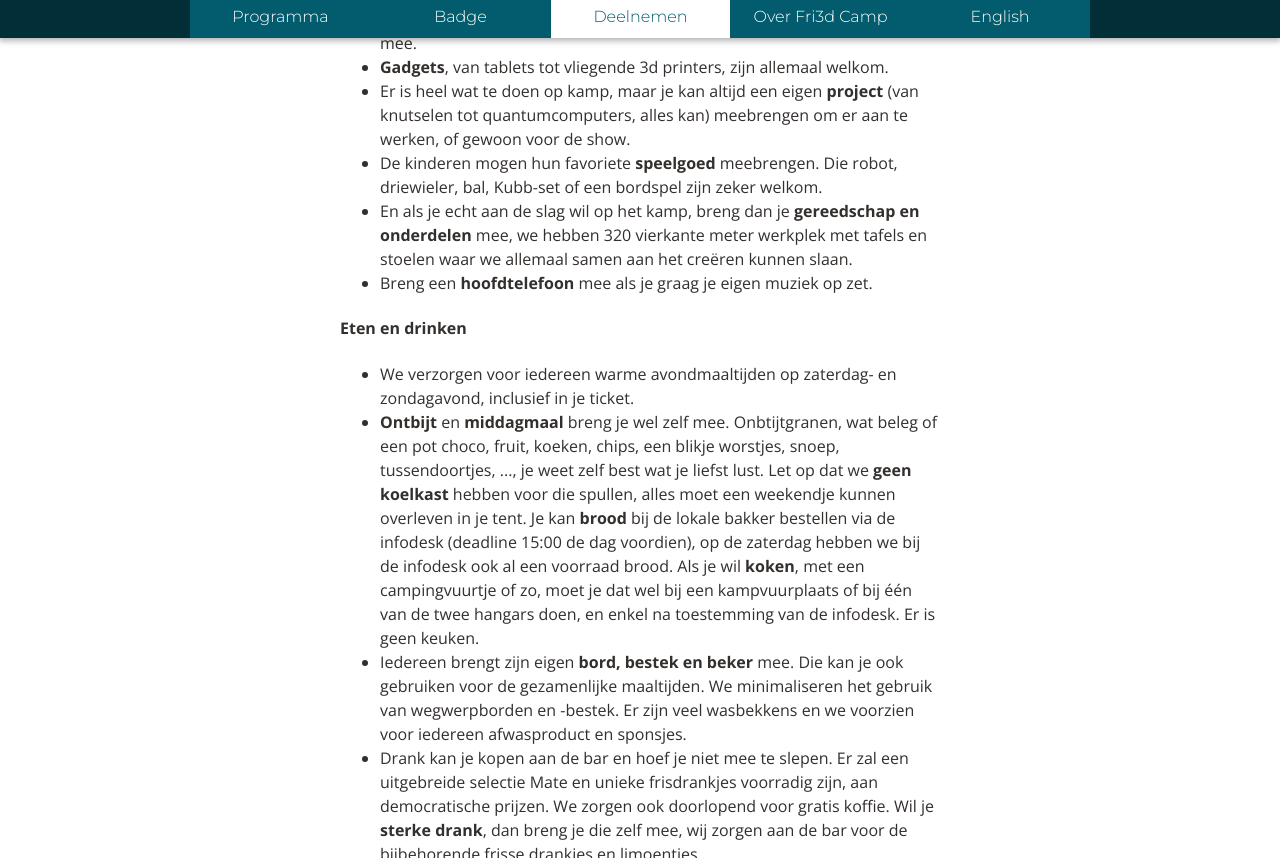
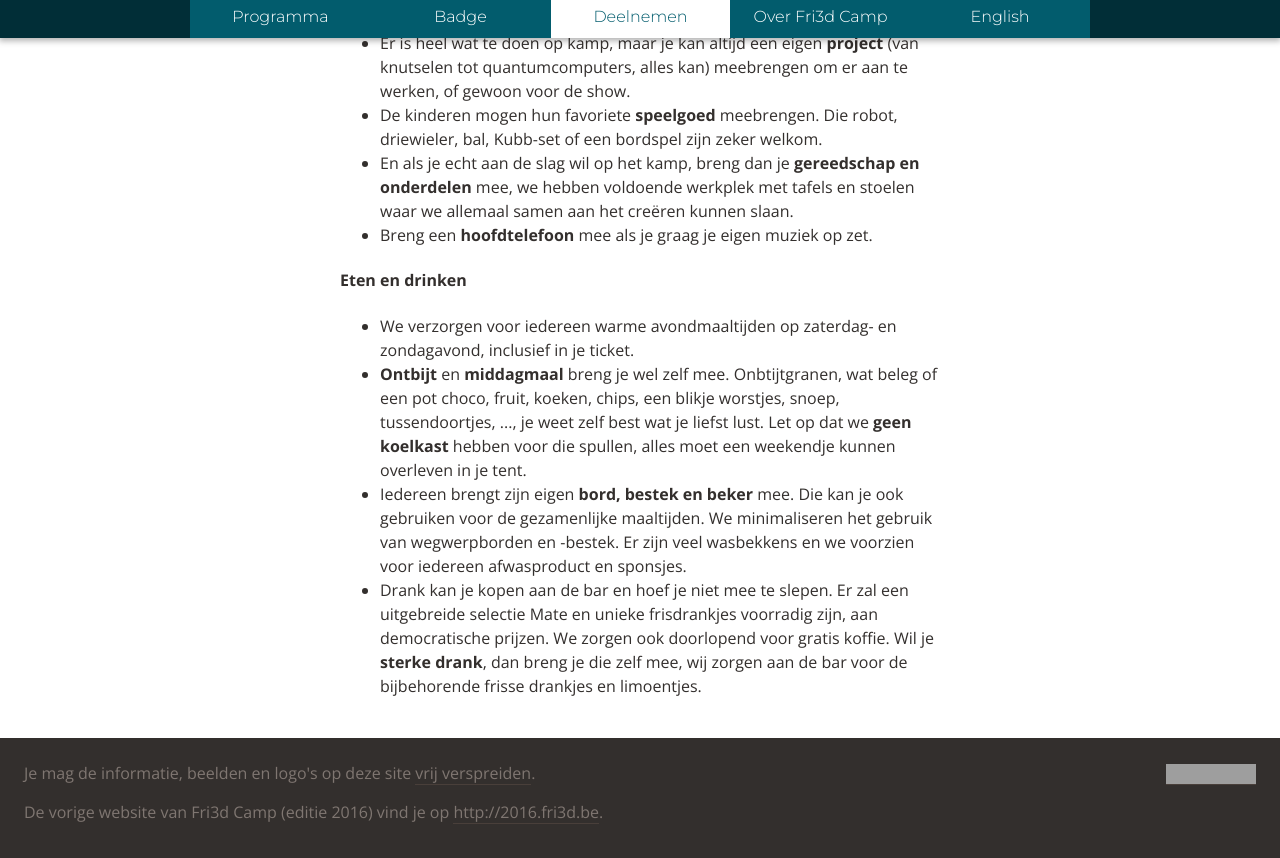
Before and after one commit to Fri3dCamp/fri3d2018-announce, a Jekyll site: the page built from deelnemen/checklist.html, in a window 1280 px wide and 900 px high, scrolled down 1972 px, cut to the strip 42-900 px from the top of the window. Built offline with Jekyll 4.4.1, drawn with Linux system fonts in a browser that asks for light colours; nearby versions of some CDN libraries; some of the changed text lies outside the part shown; grey boxes are pictures that could not be loaded.

Commit message:
correcties

```diff
--- a/deelnemen/checklist.html
+++ b/deelnemen/checklist.html
@@ -18,7 +18,7 @@
 <li><strong>Toiletzak</strong>&nbsp;met je tandenborstel, je deo en je favoriete douchegel. Er zijn voldoende douches op ons terrein.</li>
 <li><strong>WC papier</strong>&nbsp;want we brengen wel een deel van de nodige voorraad mee, maar je eigen rolletje is en blijft voor vanalles handig.</li>
 <li><strong>Zonnecr&egrave;me</strong>&nbsp;en <strong>medicijnen</strong>, zoals middeltjes tegen muggen, diarree of ochtendkaters.</li>
-<li><strong>Handdoek</strong>. Want hoe kan je een hackerkamp overleven zonder handdoek? Als je op de Hoge Rielen in een zwemvijver wil duiken, breng dan ook je <strong>zwemkledij</strong>&nbsp;mee.</li></ul><h4 class="c18" id="h.jzo7w6jlidvi"><strong>Slapen</strong></h4>
+<li><strong>Handdoek</strong>. Want hoe kan je een hackerkamp overleven zonder handdoek?</li></ul><h4 class="c18" id="h.jzo7w6jlidvi"><strong>Slapen</strong></h4>
 <ul>
 <li><strong>Tent</strong>. Iedereen kan z&#39;n tent opslaan op onze terreinen. Controleer thuis nog even of ze volledig is. Als je geen tent hebt, check dan zeker eens de Decathlon (kwaliteitstenten vanaf 30-50&euro;). Kom je met caravan of camper? Geef dit dan op voorhand door.</li>
 <li><strong>Slaapzak</strong>&nbsp;of een deken als je dat liever hebt. Vergeet ook je <strong>kussen</strong>&nbsp;niet.</li>
@@ -36,11 +36,11 @@
 <li><strong>Gadgets</strong>, van tablets tot vliegende 3d printers, zijn allemaal welkom.</li>
 <li>Er is heel wat te doen op kamp, maar je kan altijd een eigen <strong>project</strong>&nbsp;(van knutselen tot quantumcomputers, alles kan) meebrengen om er aan te werken, of gewoon voor de show.</li>
 <li>De kinderen mogen hun favoriete <strong>speelgoed</strong>&nbsp;meebrengen. Die robot, driewieler, bal, Kubb-set of een bordspel zijn zeker welkom.</li>
-<li>En als je echt aan de slag wil op het kamp, breng dan je <strong>gereedschap en onderdelen</strong>&nbsp;mee, we hebben 320 vierkante meter werkplek met tafels en stoelen waar we allemaal samen aan het cre&euml;ren kunnen slaan.</li>
+<li>En als je echt aan de slag wil op het kamp, breng dan je <strong>gereedschap en onderdelen</strong>&nbsp;mee, we hebben voldoende werkplek met tafels en stoelen waar we allemaal samen aan het cre&euml;ren kunnen slaan.</li>
 <li>Breng een <strong>hoofdtelefoon</strong>&nbsp;mee als je graag je eigen muziek op zet.</li></ul><h4 class="c18" id="h.hxuovl1syq5r"><strong>Eten en drinken</strong></h4>
 <ul>
 <li>We verzorgen voor iedereen warme avondmaaltijden op zaterdag- en zondagavond, inclusief in je ticket.</li>
-<li><strong>Ontbijt</strong>&nbsp;en <strong>middagmaal</strong>&nbsp;breng je wel zelf mee. Onbtijtgranen, wat beleg of een pot choco, fruit, koeken, chips, een blikje worstjes, snoep, tussendoortjes, ..., je weet zelf best wat je liefst lust. Let op dat we <strong>geen koelkast</strong>&nbsp;hebben voor die spullen, alles moet een weekendje kunnen overleven in je tent. Je kan <strong>brood</strong>&nbsp;bij de lokale bakker bestellen via de infodesk (deadline 15:00 de dag voordien), op de zaterdag hebben we bij de infodesk ook al een voorraad brood.&nbsp;Als je wil <strong>koken</strong>, met een campingvuurtje of zo, moet je dat wel bij een kampvuurplaats of bij &eacute;&eacute;n van de twee hangars doen, en enkel na toestemming van de infodesk. Er is geen keuken.</li>
+<li><strong>Ontbijt</strong>&nbsp;en <strong>middagmaal</strong>&nbsp;breng je wel zelf mee. Onbtijtgranen, wat beleg of een pot choco, fruit, koeken, chips, een blikje worstjes, snoep, tussendoortjes, ..., je weet zelf best wat je liefst lust. Let op dat we <strong>geen koelkast</strong>&nbsp;hebben voor die spullen, alles moet een weekendje kunnen overleven in je tent.</li>
 <li>Iedereen brengt zijn eigen <strong>bord, bestek en beker</strong>&nbsp;mee. Die kan je ook gebruiken voor de gezamenlijke maaltijden. We minimaliseren het gebruik van wegwerpborden en -bestek. Er zijn veel wasbekkens en we voorzien voor iedereen afwasproduct en sponsjes.</li>
 <li>Drank kan je kopen aan de bar en hoef je niet mee te slepen. Er zal een uitgebreide selectie Mate en unieke frisdrankjes voorradig zijn, aan democratische prijzen. We zorgen ook doorlopend voor gratis koffie. Wil je <strong>sterke drank</strong>, dan breng je die zelf mee, wij zorgen aan de bar voor de bijbehorende frisse drankjes en limoentjes.</li></ul>
 </div>
```
